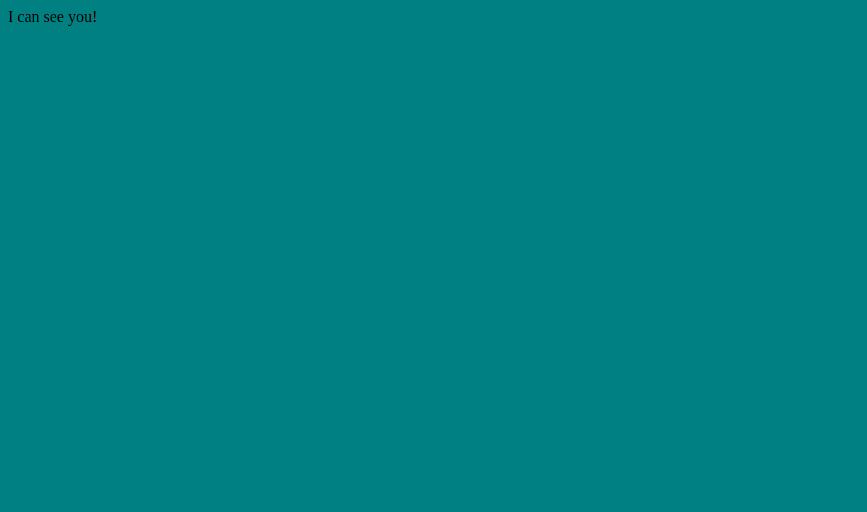
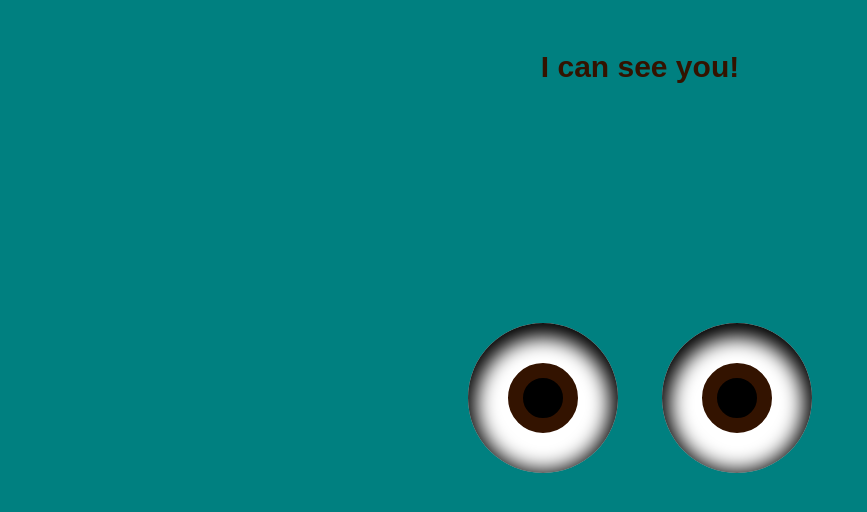
Before and after one commit to davihonorato/i-can-see-you, a plain HTML site: page index.html in a window 1280 px wide. Shown: the whole page, without its empty margins (0-867 px from the left). Drawn offline with Linux system fonts and the light colour scheme.

Commit message:
Criando o design do projeto

```diff
--- a/style.css
+++ b/style.css
@@ -1,32 +1,49 @@
 body {
+    padding: 0px;
+    margin: 0px;
     background-color: teal;
 }
 
-.box {
+.text {
+    padding: 20px 0px;
+    margin: 30px 0px;
+    font-size: 30px;
+    font-family: Arial, Helvetica, sans-serif;
+    text-align: center;
+    color: #331300;
+    font-weight: bolder;
+}
+
+.eyes {
     position: absolute;
-    width: 600px;
-    height:400px;
+    text-align: center;
+    width: 100%;
     padding: 20px;
     top: 50%;
     left: 50%;
     transform: translate(-50%, -50%);
-    background-color: blanchedalmond;
 }
 
-.left-eye {
-    display: block;
-    position: absolute;
-    width: 40%;
-    height: 40%;
-    border-radius: 49%;
-    background-color: black;
+.eye {
+    position: relative;
+    display: inline-block;
+    width: 150px;
+    height: 150px;
+    margin: 20px;
+    overflow: hidden;
+    border-radius: 50%;
+    background-color: white;
+    box-shadow: inset 0px 6px 20px 8px black;
 }
 
-.right-eye {
-    display: block;
+.pupil-eye {
     position: absolute;
-    width: 40%;
-    height: 40%;
-    border-radius: 49%;
-    background-color: white;
+    width: 40px;
+    height: 40px;
+    border-radius: 50%;
+    background-color: black;
+    border: 15px solid #331300;
+    top: 50%;
+    left: 50%;
+    transform: translate(-50%, -50%);
 }
```
